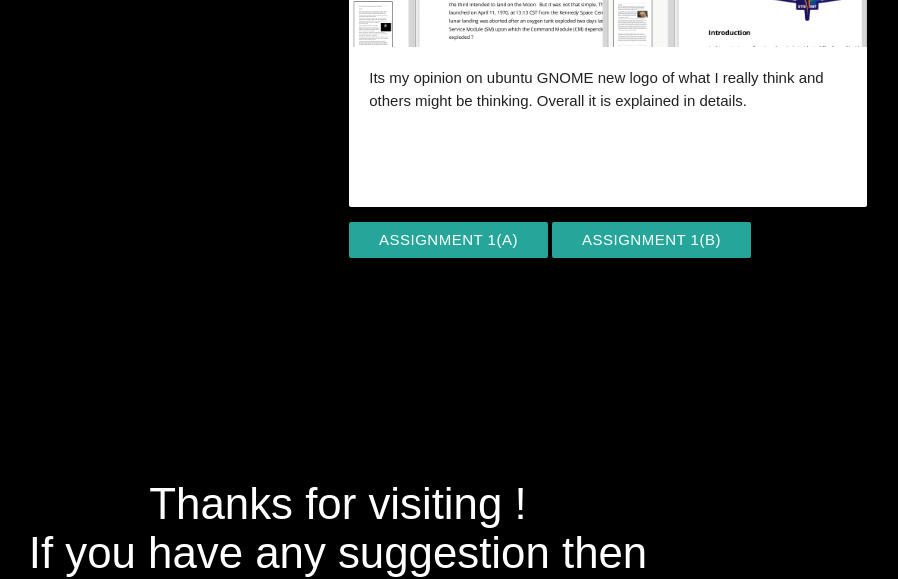
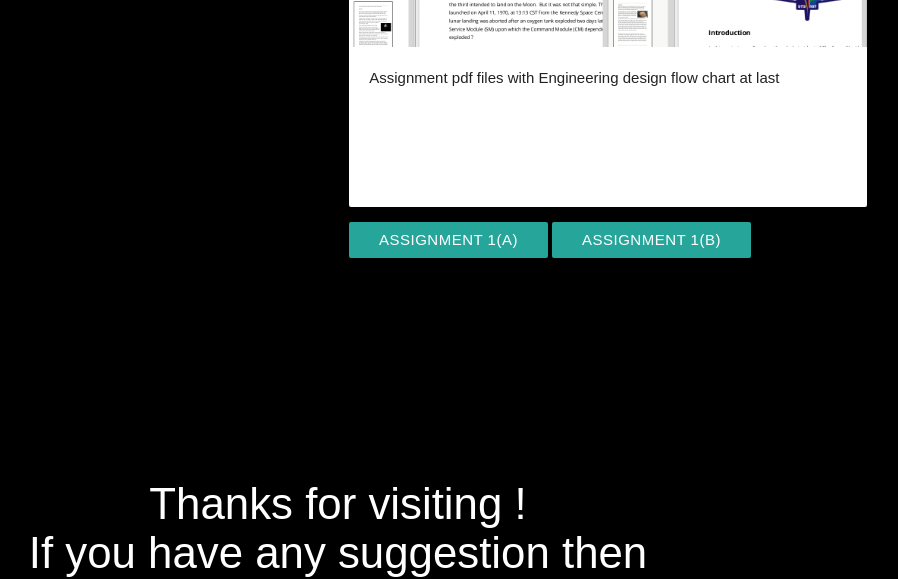
Before and after one commit to shashank-sharma/open-source-software.github.io, a plain HTML site: page index.html in a window 1280 px wide. Shown: the part 4162-4741 px from the top of the page, without its empty margins (302-1200 px from the left). Drawn offline with nearby package versions, Linux system fonts and the light colour scheme.

Commit message:
Update index.html

```diff
--- a/index.html
+++ b/index.html
@@ -185,7 +185,7 @@ Some companies, e.g. Google, sponsor many open source projects, because it helps
               <img src="img/assi.png">
             </div>
             <div class="card-content">
-              <p>Its my opinion on ubuntu GNOME new logo of what I really think and others might be thinking. Overall it is explained in details.</p>
+              <p>Assignment pdf files with Engineering design flow chart at last</p>
             </div>
           </div>
           <a href = "assignment/Assignment-1(A).pdf" target="_blank"><button class="btn waves-effect waves-light" type="submit" name="action">Assignment 1(A)</button></a>
```
